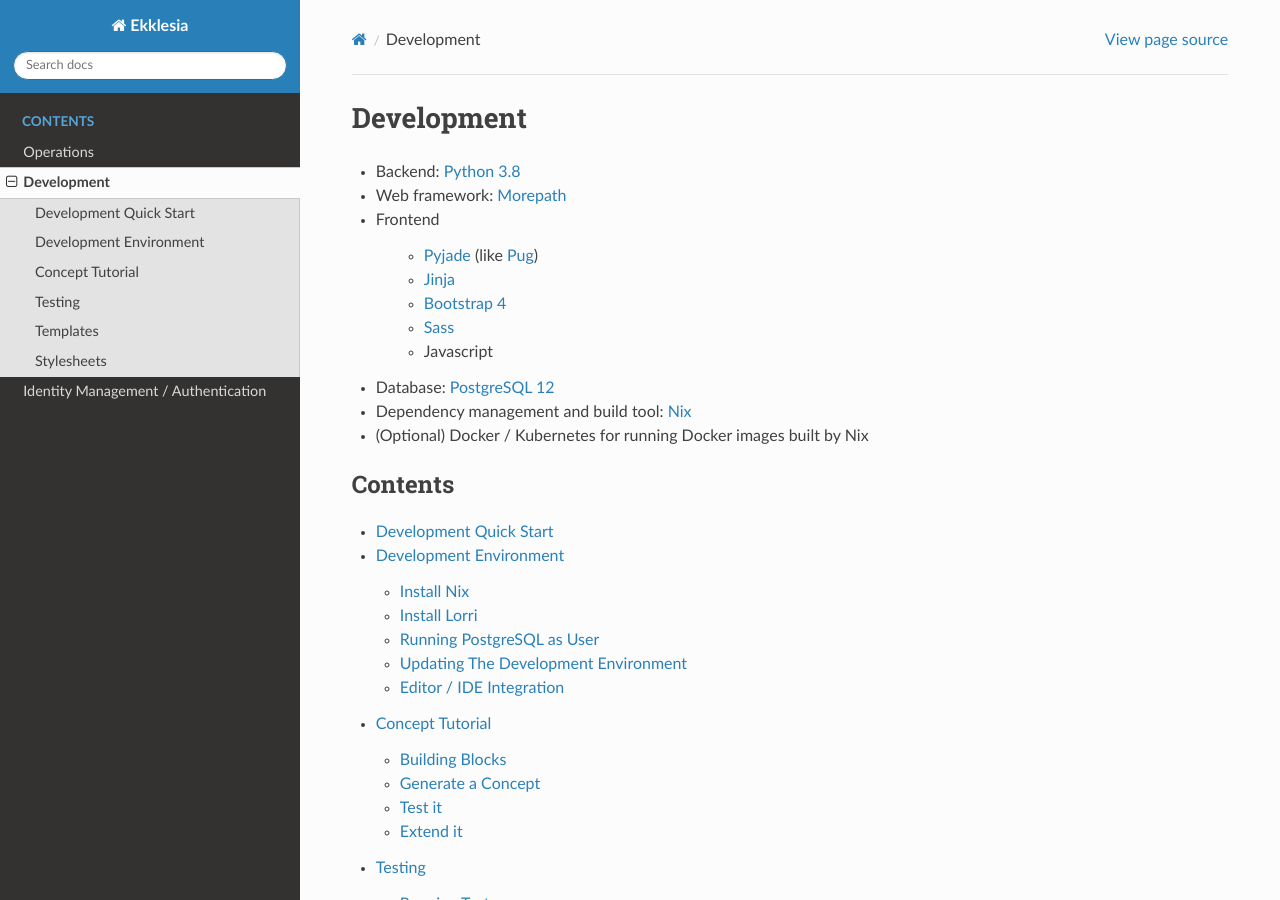
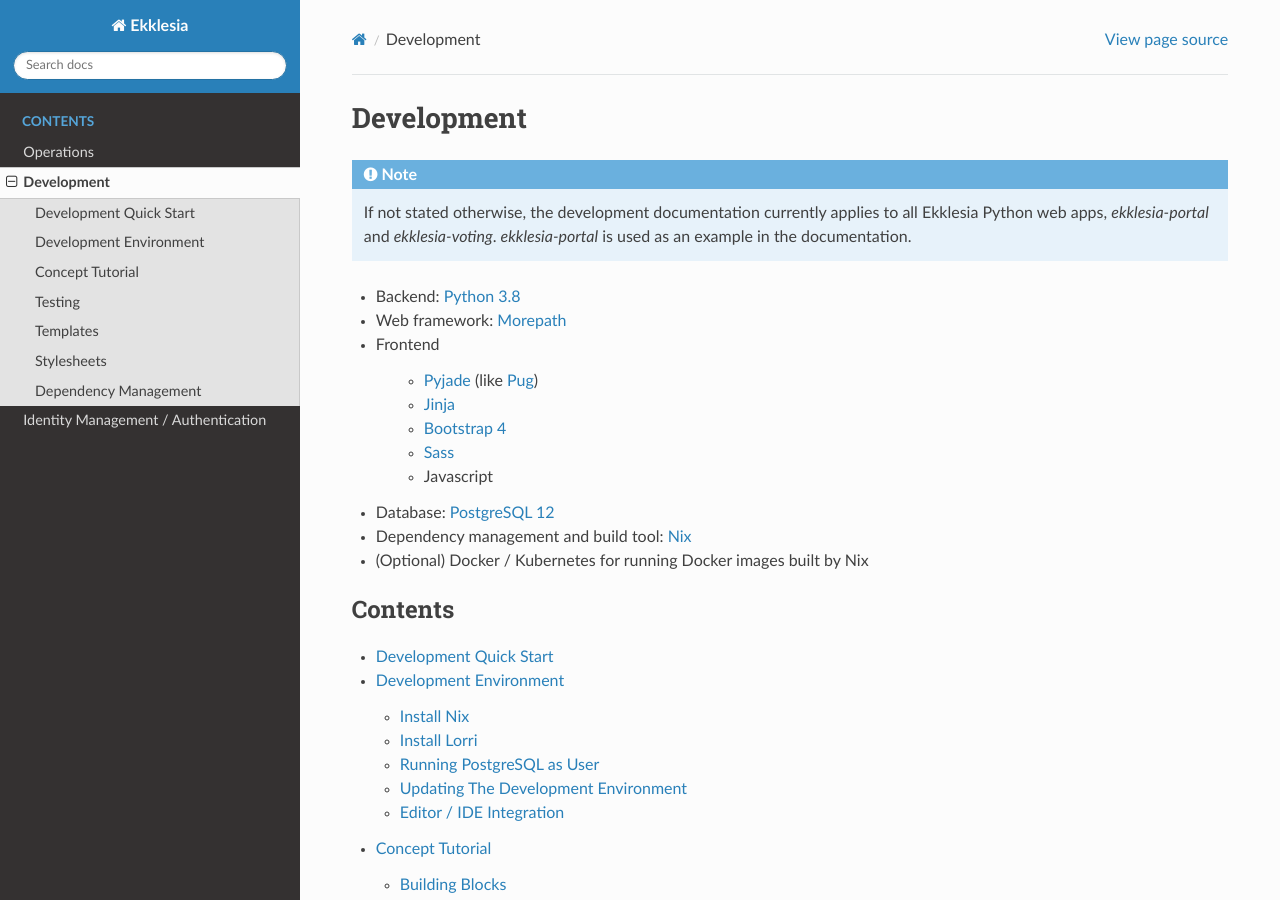
Before and after one commit to edemocracy/ekklesia, a Sphinx documentation site: the page built from docs/development/index.rst, in a window 1280 px wide and 900 px high. Built offline with Sphinx 7.4.7 and the Read the Docs theme 2.0.0, drawn with Linux system fonts in a browser that asks for light colours; some of the changed text lies outside the part shown.

Commit message:
Dependency management, include tech stack in Operation docs

```diff
--- a/docs/development/concept_tutorial.rst
+++ b/docs/development/concept_tutorial.rst
@@ -8,6 +8,9 @@
 Typical concepts would be user, profile, comment, item, document or department.
 
 The *thing* we want to implement here is a blog post.
+We use *ekklesia-portal* as target project here but this also works for other Python
+Ekklesia applications with a Web UI.
+
 
 Building Blocks
 ---------------
--- a/docs/development/index.rst
+++ b/docs/development/index.rst
@@ -2,7 +2,13 @@
 Development
 ###########
 
-.. include:: _tech_stack.rst
+.. note::
+
+   If not stated otherwise, the development documentation currently applies
+   to all Ekklesia Python web apps, *ekklesia-portal* and *ekklesia-voting*.
+   *ekklesia-portal* is used as an example in the documentation.
+
+.. include:: ../_tech_stack.rst
 
 .. toctree::
    :maxdepth: 3
```
Also changed, not shown: other parts of docs/development/index.rst (+1 -0 lines), docs/development/dependencies.rst (added, +43 -0 lines), docs/development/dev_env.rst (+4 -3 lines), docs/operations/index.rst (+8 -0 lines), docs/_tech_stack.rst (renamed from docs/development/_tech_stack.rst).
